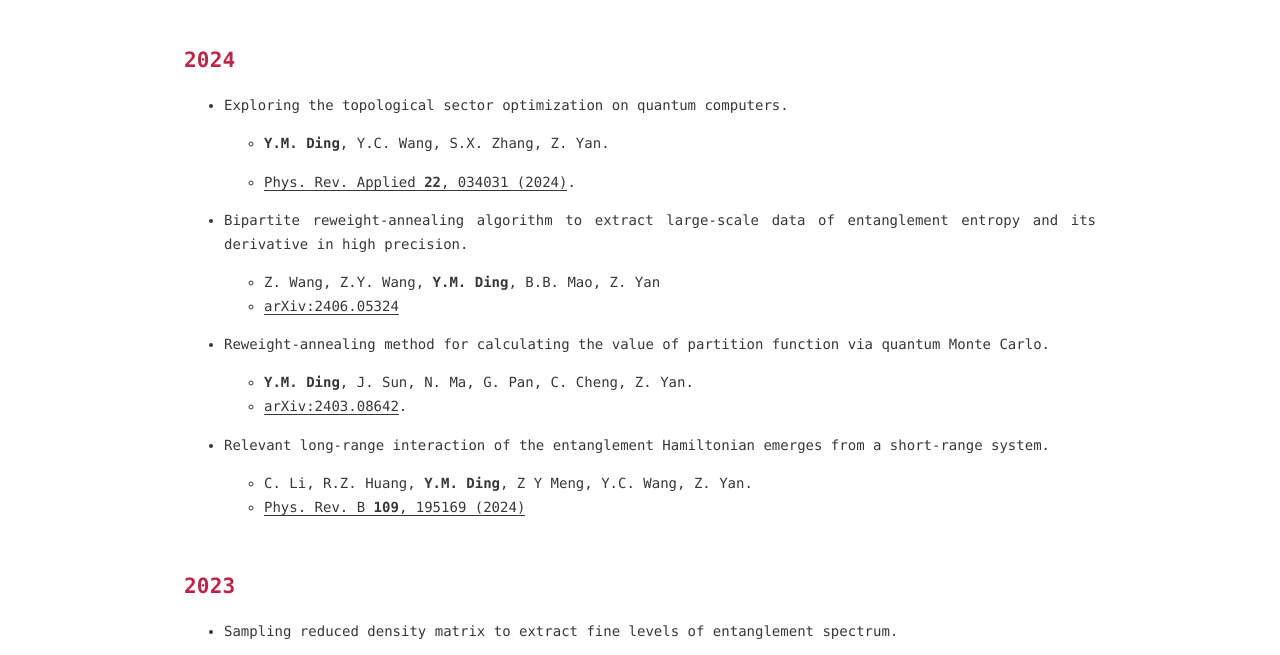
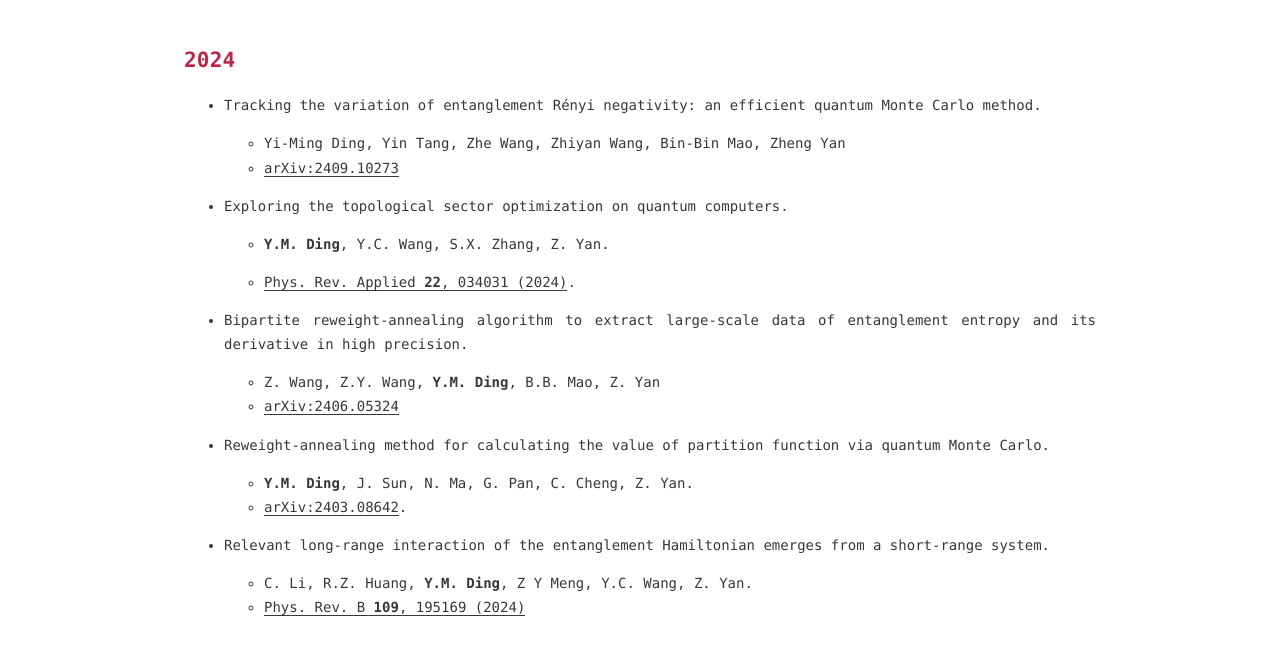
Before and after one commit to msquare1998/msquare1998.github.io, a plain HTML site: page publ/index.html in a window 1280 px wide. Shown: the part 127-782 px from the top of the page. Drawn offline with Linux system fonts and the light colour scheme; a web font is replaced by a local one.

Commit message:
Site updated: 2024-09-18 08:08:14

```diff
--- a/publ/index.html
+++ b/publ/index.html
@@ -6,15 +6,15 @@
     <meta http-equiv="X-UA-Compatible" content="IE=edge">
     <meta name="HandheldFriendly" content="True">
     <meta name="viewport" content="width=device-width, initial-scale=1, maximum-scale=1" />
-    <meta name="description" content="2024 Exploring the topological sector optimization on quantum computers.  Y.M. Ding, Y.C. Wang, S.X. Zhang, Z. Yan.   Phys. Rev. Applied 22, 034031 (2024).    Bipartite reweight-annealing algorithm to">
+    <meta name="description" content="2024 Tracking the variation of entanglement Rényi negativity: an efficient quantum Monte Carlo method.  Yi-Ming Ding, Yin Tang, Zhe Wang, Zhiyan Wang, Bin-Bin Mao, Zheng Yan arXiv:2409.10273   Explori">
 <meta property="og:type" content="website">
 <meta property="og:title" content="publ">
 <meta property="og:url" content="http://example.com/publ/index.html">
 <meta property="og:site_name" content="Yi-Ming DING (丁一茗)">
-<meta property="og:description" content="2024 Exploring the topological sector optimization on quantum computers.  Y.M. Ding, Y.C. Wang, S.X. Zhang, Z. Yan.   Phys. Rev. Applied 22, 034031 (2024).    Bipartite reweight-annealing algorithm to">
+<meta property="og:description" content="2024 Tracking the variation of entanglement Rényi negativity: an efficient quantum Monte Carlo method.  Yi-Ming Ding, Yin Tang, Zhe Wang, Zhiyan Wang, Bin-Bin Mao, Zheng Yan arXiv:2409.10273   Explori">
 <meta property="og:locale">
 <meta property="article:published_time" content="2024-07-05T08:34:35.000Z">
-<meta property="article:modified_time" content="2024-09-13T09:56:46.711Z">
+<meta property="article:modified_time" content="2024-09-18T00:07:54.953Z">
 <meta property="article:author" content="Yi-Ming">
 <meta name="twitter:card" content="summary">
 
@@ -90,6 +90,12 @@
 
   <div class="content" itemprop="articleBody">
     <h1 id="2024"><a href="#2024" class="headerlink" title="2024"></a>2024</h1><ul>
+<li><p>Tracking the variation of entanglement Rényi negativity: an efficient quantum Monte Carlo method.</p>
+<ul>
+<li>Yi-Ming Ding, Yin Tang, Zhe Wang, Zhiyan Wang, Bin-Bin Mao, Zheng Yan</li>
+<li><a target="_blank" rel="noopener" href="https://arxiv.org/abs/2409.10273">arXiv:2409.10273</a></li>
+</ul>
+</li>
 <li><p>Exploring the topological sector optimization on quantum computers.</p>
 <ul>
 <li><p><strong>Y.M. Ding</strong>, Y.C. Wang, S.X. Zhang, Z. Yan. </p>
```
